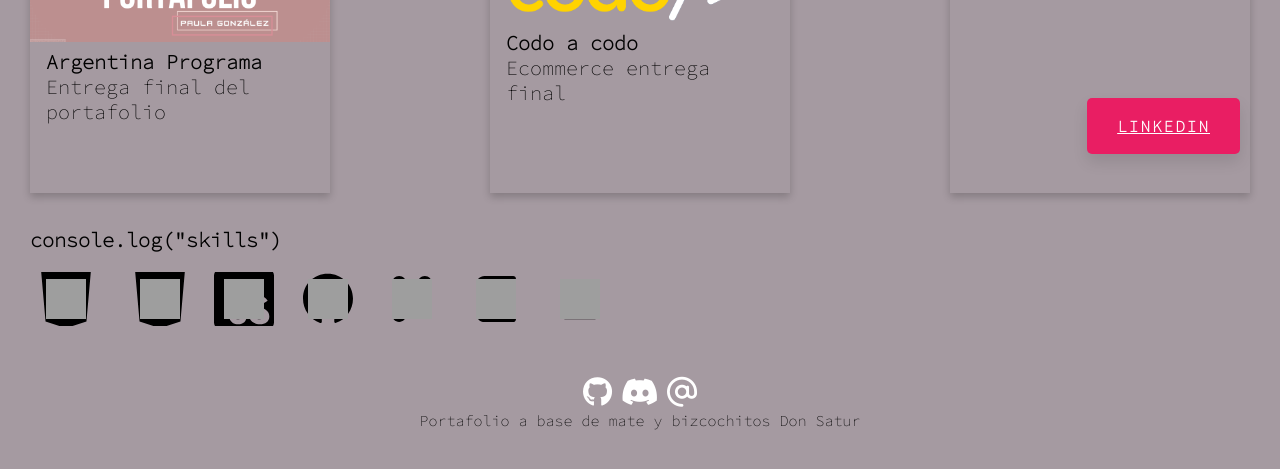
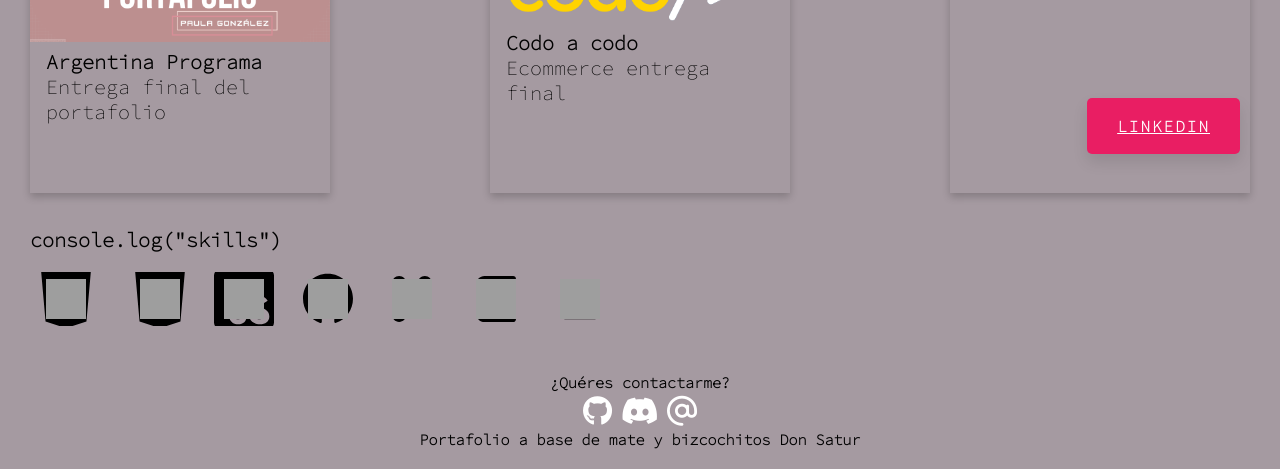
Before and after one commit to PauTG/Pawfolio, a plain HTML site: page index.html in a window 1280 px wide. Shown: the part 606-1075 px from the top of the page. Drawn offline with Linux system fonts and the light colour scheme; grey boxes are pictures that could not be loaded.

Commit message:
commit contact

```diff
--- a/index.html
+++ b/index.html
@@ -108,10 +108,11 @@
 
 
 <footer>
+    <p class="contacto"><b> ¿Quéres contactarme? </b></p>
     <a class="logoGit" target="_blank" href="https://github.com/PauTG"><i class="fa-brands fa-github fa-flip"></i></a>
     <a class="logoGit" target="_blank" href="https://discord.com/users/692122467111796797"><i class="fa-brands fa-discord fa-flip"></i></a>
     <a class="logoGit" target="_blank" href = "mailto:paulitcodes@gmail.com"><i class="fa-sharp fa-regular fa-at fa-flip"></i></a>
-     <p> Portafolio a base de mate y bizcochitos Don Satur</p>
+     <p> <b>Portafolio a base de mate y bizcochitos Don Satur</b></p>
     <a target="_blank" href="https://www.linkedin.com/in/paulatg/" class="btn-flotante">Linkedin</a>
 </footer>
 
--- a/style.css
+++ b/style.css
@@ -280,6 +280,10 @@
     color: white;
     text-decoration: none;
 }
+
+.contacto {
+  text-align: center;
+}
 footer {
     font-size: 15px;
     margin-top: 20px;
```
